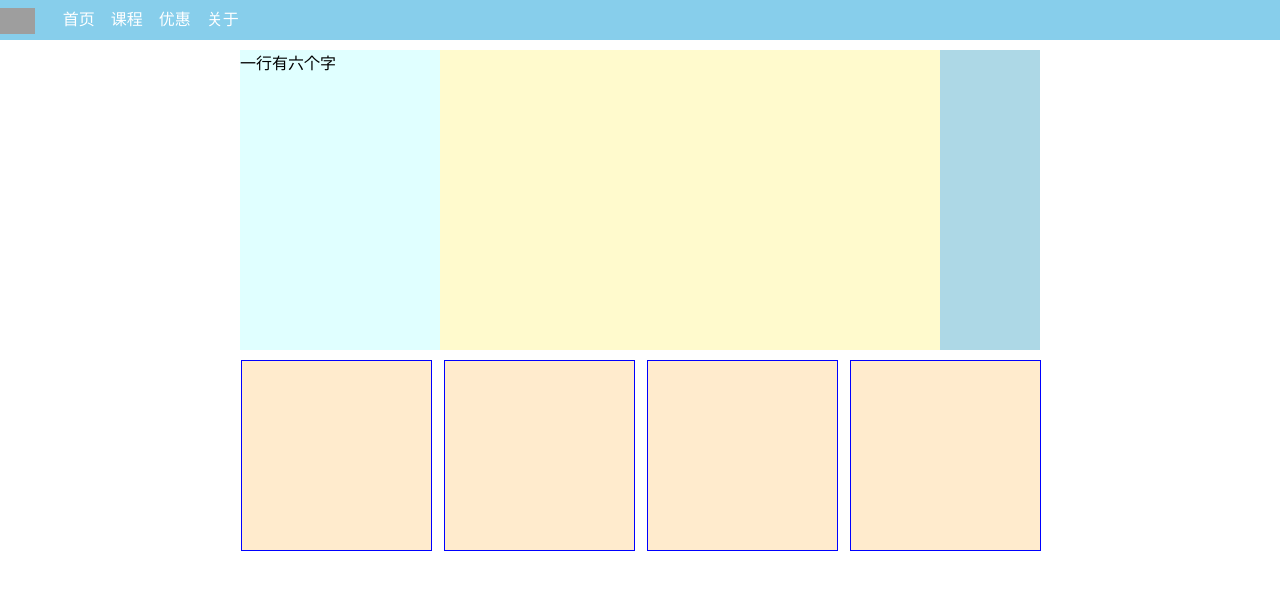
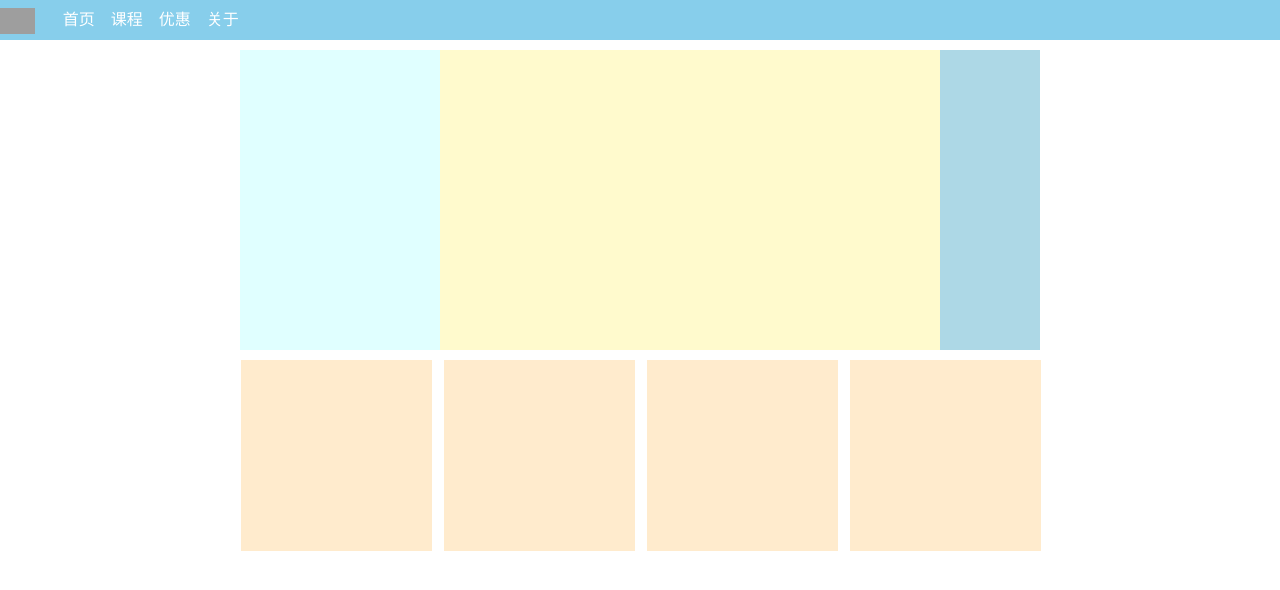
Before and after one commit to Allen-XiaoDeng/demo-float, a plain HTML site: page index.html in a window 1280 px wide. Drawn offline with Linux system fonts and the light colour scheme; grey boxes are pictures that could not be loaded.

Commit message:
删除了多余的文字和border

```diff
--- a/float.css
+++ b/float.css
@@ -93,7 +93,6 @@ header {
   height: 191px;
   background: blanchedalmond;
   float: left;
-  border: 1px solid blue;
   margin-top: 10px;
   margin-bottom: 10px;
   margin-right: 12px;
--- a/index.html
+++ b/index.html
@@ -27,7 +27,7 @@
     </header>
 
     <div class="content">
-      <aside>一行有六个字</aside>
+      <aside></aside>
       <main></main>
       <div class="ad"></div>
     </div>
```
